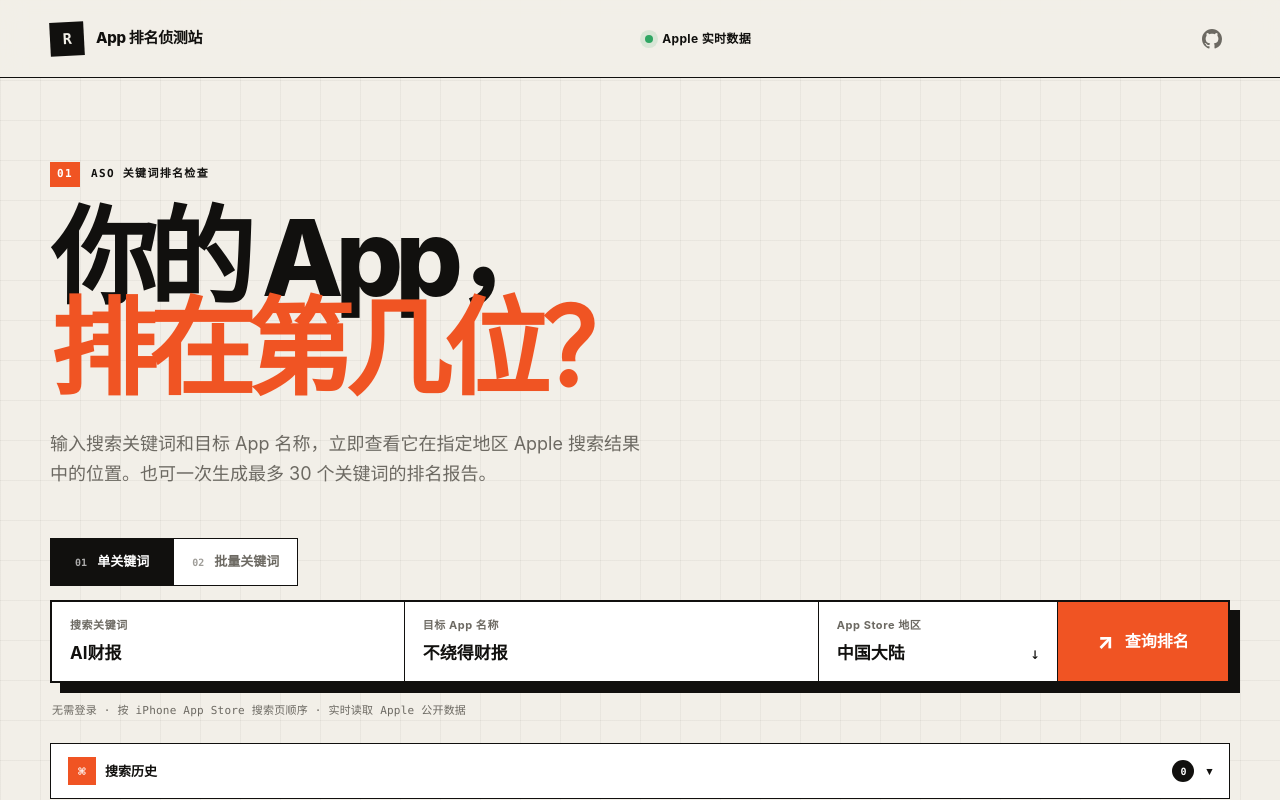
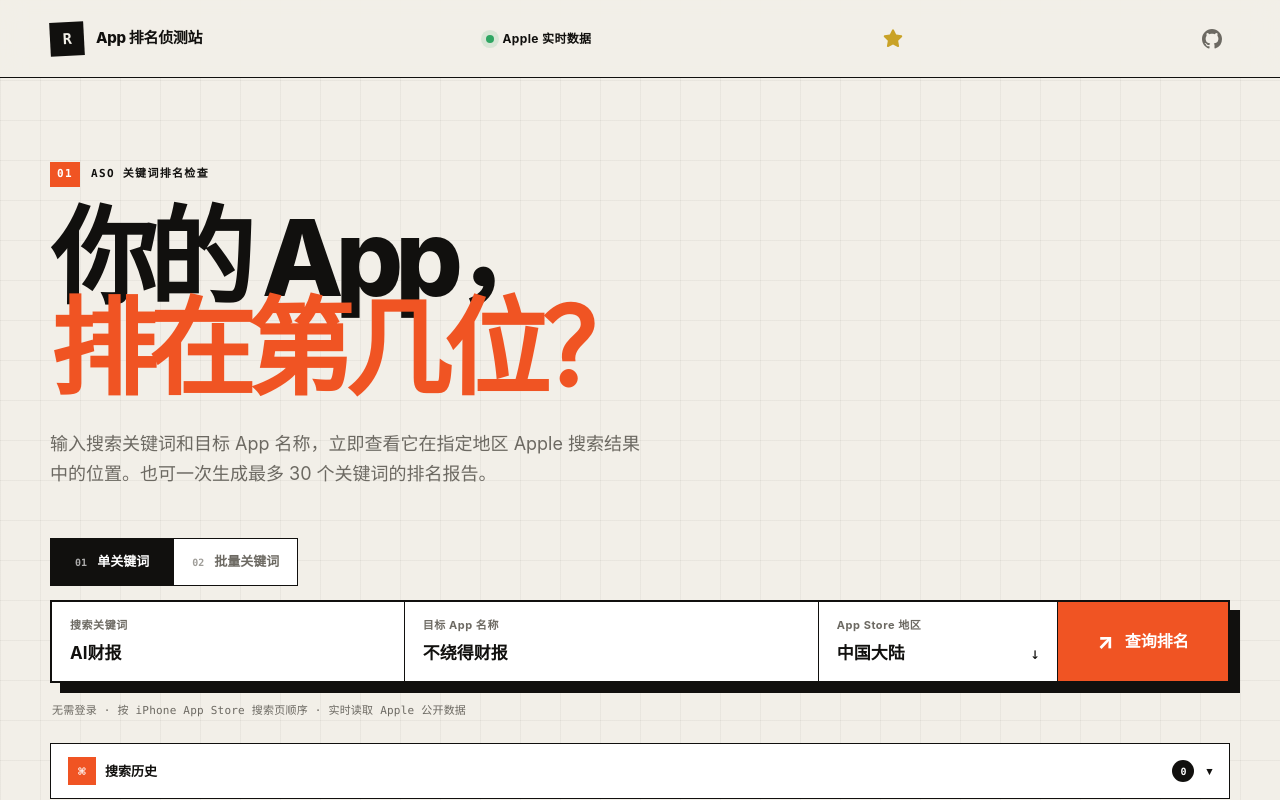
Before and after one commit to aoengs/app-rank-checker, a Next.js app: page / in a window 1280 px wide. Shown: the top 800 px of the page. Built offline with nearby package versions, Linux system fonts and the light colour scheme.

Commit message:
导航栏新增 Star ⭐ 图标，链接到仓库主页

```diff
--- a/app/globals.css
+++ b/app/globals.css
@@ -44,6 +44,8 @@
 .live-pill i { display: block; width: 8px; height: 8px; border-radius: 50%; background: #24a15a; box-shadow: 0 0 0 5px rgba(36,161,90,.13); animation: pulse 2s infinite; }
 .nav-github { display: grid; place-items: center; width: 36px; height: 36px; border-radius: 6px; color: var(--muted); transition: color .15s, background .15s; }
 .nav-github:hover { color: var(--ink); background: var(--paper-deep); }
+.nav-star { color: #c9a227; }
+.nav-star:hover { color: #e3b341; }
 
 .hero { max-width: 1180px; margin: 0 auto; padding: 84px 0 52px; }
 .eyebrow, .result-label { font-family: "SF Mono", "Cascadia Code", "Menlo", monospace; text-transform: uppercase; font-size: 11px; font-weight: 720; letter-spacing: .12em; }
--- a/app/page.tsx
+++ b/app/page.tsx
@@ -342,6 +342,9 @@
           <span>App 排名侦测站</span>
         </a>
         <span className="live-pill"><i /> Apple 实时数据</span>
+        <a className="nav-github nav-star" href="https://github.com/aoengs/app-rank-checker" target="_blank" rel="noreferrer" aria-label="Star on GitHub">
+          <svg width="20" height="20" viewBox="0 0 16 16" fill="currentColor"><path d="M8 .25a.75.75 0 0 1 .673.418l1.882 3.815 4.21.612a.75.75 0 0 1 .416 1.279l-3.046 2.97.719 4.192a.751.751 0 0 1-1.088.791L8 12.347l-3.766 1.98a.75.75 0 0 1-1.088-.79l.72-4.194L.818 6.374a.75.75 0 0 1 .416-1.28l4.21-.611L7.327.668A.75.75 0 0 1 8 .25"/></svg>
+        </a>
         <a className="nav-github" href="https://github.com/aoengs" target="_blank" rel="noreferrer" aria-label="GitHub">
           <svg width="20" height="20" viewBox="0 0 16 16" fill="currentColor"><path fillRule="evenodd" d="M8 0C3.58 0 0 3.58 0 8c0 3.54 2.29 6.53 5.47 7.59.4.07.55-.17.55-.38 0-.19-.01-.82-.01-1.49-2.01.37-2.53-.49-2.69-.94-.09-.23-.48-.94-.82-1.13-.28-.15-.68-.52-.01-.53.63-.01 1.08.58 1.23.82.72 1.21 1.87.87 2.33.66.07-.52.28-.87.51-1.07-1.78-.2-3.64-.89-3.64-3.95 0-.87.31-1.59.82-2.15-.08-.2-.36-1.02.08-2.12 0 0 .67-.21 2.2.82.64-.18 1.32-.27 2-.27s1.36.09 2 .27c1.53-1.04 2.2-.82 2.2-.82.44 1.1.16 1.92.08 2.12.51.56.82 1.27.82 2.15 0 3.07-1.87 3.75-3.65 3.95.29.25.54.73.54 1.48 0 1.07-.01 1.93-.01 2.2 0 .21.15.46.55.38A8.01 8.01 0 0 0 16 8c0-4.42-3.58-8-8-8"/></svg>
         </a>
```
